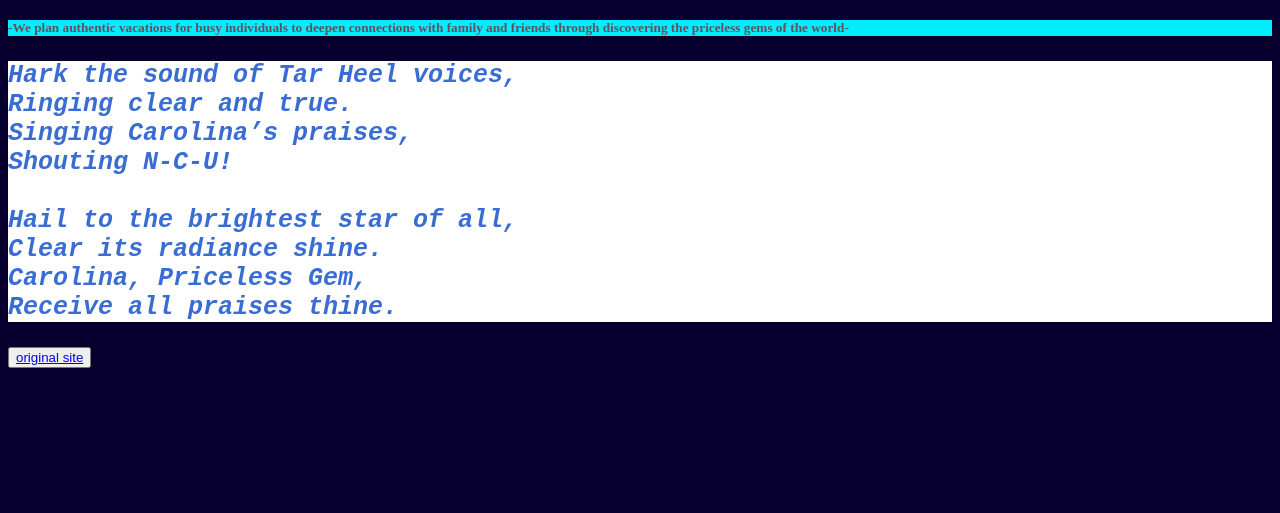
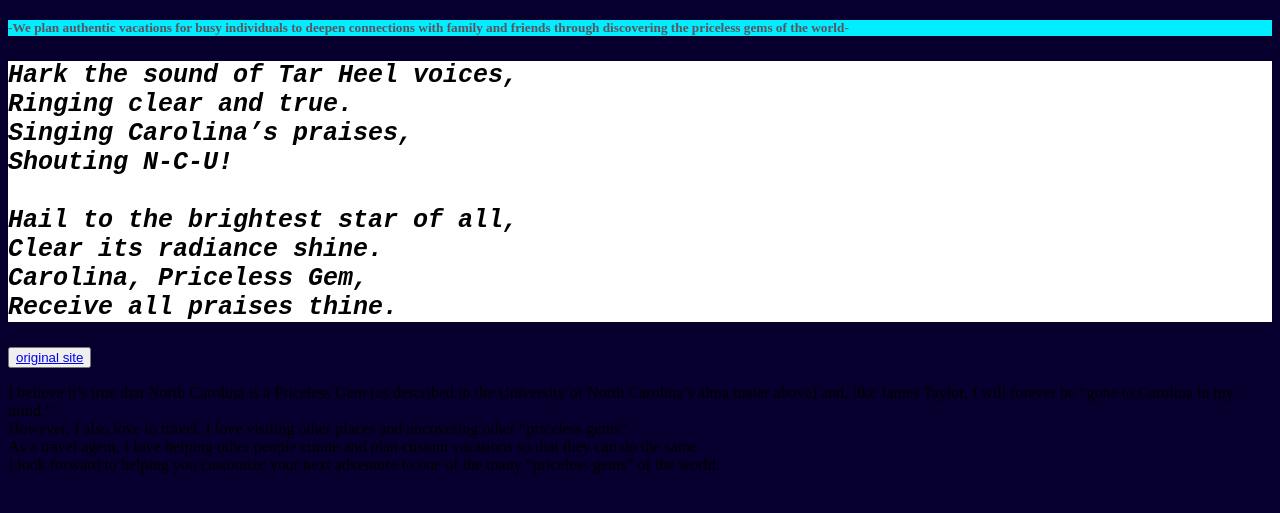
Before and after one commit to My-website-to-show/my-website-to-show.github.io, a plain HTML site: page index.html in a window 1280 px wide. Shown: the part 61-574 px from the top of the page. Drawn offline with Linux system fonts and the light colour scheme.

Commit message:
Priceless Gem Travel V1.6

```diff
--- a/index.html
+++ b/index.html
@@ -4,7 +4,7 @@
     <style>
        #header1{color:rgb(0, 102, 255);}
        h5{color:rgb(92, 83, 92);}
-       #poem{color:rgb(57, 109, 212);}
+       #poem{color: #008080);}
        body{background-color: rgb(7, 0, 46);}
        #poem{font-size:25px;
        font-family:monospace;
@@ -27,6 +27,15 @@
 Carolina, <strong><em>Priceless Gem</em></strong>,<br>
 Receive all praises thine.</h3>
 <button><a target="_blank" href="https://pricelessgemtravel.com/>" >original site</a></button>
+        <p>I believe it’s true that North Carolina is a Priceless Gem (as described in the University of North Carolina’s alma mater above) and, like James Taylor, I will forever be “gone to Carolina in my mind.”<br>
+
+However, I also love to travel. I love visiting other places and uncovering other “priceless gems”.<br>
+
+As a travel agent, I love helping other people curate and plan custom vacations so that they can do the same.<br>
+
+I look forward to helping you customize your next adventure to one of the many “priceless gems” of the world.
+
+</p>
 
     </body>
 </html>
```
